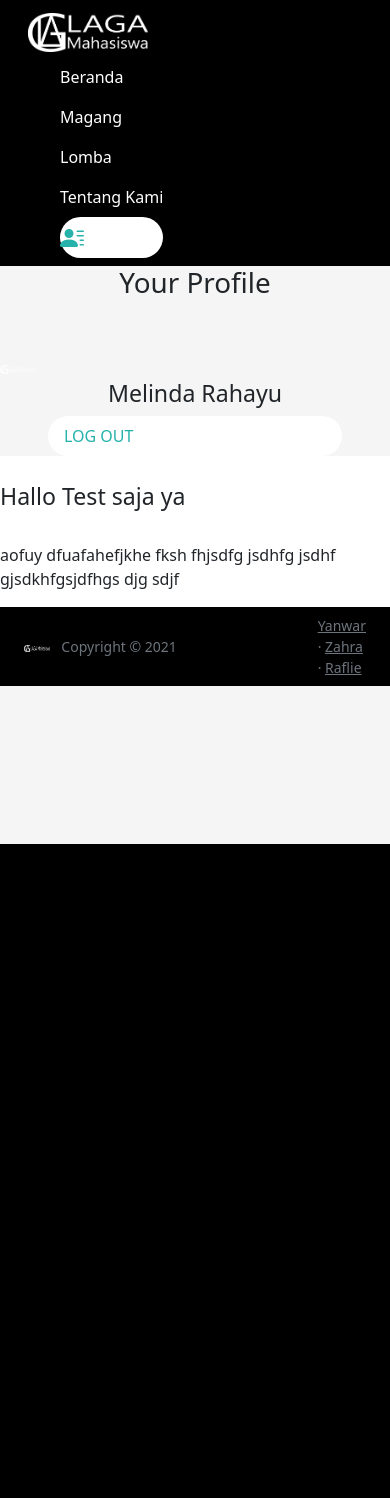
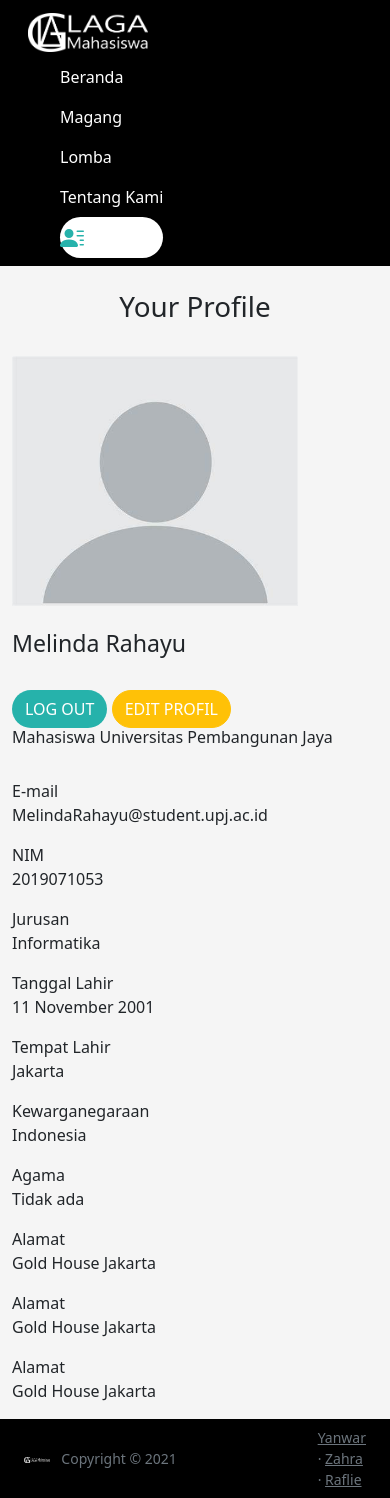
Before and after one commit to yanwarsp/laga-mahasiswa, a CodeIgniter 4 app: the page made by app/Views/profil/view_profil.php in a window 390 px wide. Before the commit the page ends 844 px from the top, so only its background shows below. Run offline with PHP 8.4 and a stand-in for CodeIgniter, Linux system fonts and the light colour scheme; the template is opened without the code that fills it, so the values that code supplies are empty; some libraries are stand-ins or nearby versions.

Commit message:
siang bolong

```diff
--- a/app/Controllers/Admin.php
+++ b/app/Controllers/Admin.php
@@ -3,6 +3,7 @@
 namespace App\Controllers;
 
 use App\Controllers\BaseController;
+use App\Models\UsersModel;
 
 class Admin extends BaseController
 {
@@ -28,7 +29,10 @@ class Admin extends BaseController
     public function daftaruser()
     {
         if (session('nama') == 'Administrator') {
-            echo view("admin/view_daftaruser");
+            $model = new UsersModel();
+            $data['users'] = $model->getUsers();
+
+            echo view('admin/view_daftaruser', $data);
         } else {
             return redirect()->to(base_url('/'));
         }
--- a/app/Views/profil/view_profil.php
+++ b/app/Views/profil/view_profil.php
@@ -53,28 +53,129 @@
 
     <!-- body -->
     <div class="jumbotron">
+        <br>
         <h1 class="text-center">Your Profile</h1>
     </div>
-  <br> <br>
+    <br>
+
+    <div class="container emp-profile">
+        <form method="post">
             <div class="row">
-    <div class="col-sm-4">
+                <div class="col-md-4">
+                    <div class="profile-img">
+                        <img src="img/profil_default.png" alt="" height="250px" />
+                    </div>
+                    <div class="profile-work">
+                        <br>
+                        <h3>Melinda Rahayu </h3> <br>
+                        <a class="btn rounded-pill button1" href="<?= base_url(); ?>/login/logout">LOG OUT</a>
+                        <a class="btn rounded-pill btn-warning" style="color: white; text-decoration: none;" href="<?= base_url(); ?>/login/logout">EDIT PROFIL</a>
+                    </div>
+                </div>
 
-     <img src="/img/logo2.png" alt="LAGA Mahasiswa" width="9%">
-     <h3 class="text-center">Melinda Rahayu </h3>
-     <a class="nav-link loginmenu rounded-pill mx-5" href="<?= base_url(); ?>/login/logout">LOG OUT</a>
+                <div class="col-md-6">
+                        <div class="profile-head">
+                            <h6>
+                                Mahasiswa Universitas Pembangunan Jaya
+                            </h6>
+                            <br>
+                            <div class="tab-content profile-tab" id="myTabContent">
+                        <div class="tab-pane fade show active" id="home" role="tabpanel" aria-labelledby="home-tab">
+                            <div class="row">
+                                <div class="col-md-6">
+                                    <label>E-mail</label>
+                                </div>
+                                <div class="col-md-6">
+                                    <p>MelindaRahayu@student.upj.ac.id</p>
+                                </div>
+                            </div>
+                            <div class="row">
+                                <div class="col-md-6">
+                                    <label>NIM</label>
+                                </div>
+                                <div class="col-md-6">
+                                    <p>2019071053</p>
+                                </div>
+                            </div>
+                            <div class="row">
+                                <div class="col-md-6">
+                                    <label>Jurusan</label>
+                                </div>
+                                <div class="col-md-6">
+                                    <p>Informatika</p>
+                                </div>
+                            </div>
+                            <div class="row">
+                                <div class="col-md-6">
+                                    <label>Tanggal Lahir</label>
+                                </div>
+                                <div class="col-md-6">
+                                    <p>11 November 2001</p>
+                                </div>
+                            </div>
+                            <div class="row">
+                                <div class="col-md-6">
+                                    <label>Tempat Lahir</label>
+                                </div>
+                                <div class="col-md-6">
+                                    <p>Jakarta</p>
+                                </div>
+                            </div>
+                            <div class="row">
+                                <div class="col-md-6">
+                                    <label>Kewarganegaraan</label>
+                                </div>
+                                <div class="col-md-6">
+                                    <p>Indonesia</p>
+                                </div>
+                            </div>
+                            <div class="row">
+                                <div class="col-md-6">
+                                    <label>Agama</label>
+                                </div>
+                                <div class="col-md-6">
+                                    <p>Tidak ada</p>
+                                </div>
+                            </div>
+                            <div class="row">
+                                <div class="col-md-6">
+                                    <label>Alamat</label>
+                                </div>
+                                <div class="col-md-6">
+                                    <p>Gold House Jakarta</p>
+                                </div>
+                                <div class="col-md-6">
 
                                 </div>
+                            </div>
+                            <div class="row">
+                                <div class="col-md-6">
+                                    <label>Alamat</label>
+                                </div>
+                                <div class="col-md-6">
+                                    <p>Gold House Jakarta</p>
+                                </div>
+                                <div class="col-md-6">
+                                </div>
+                            </div>
+                            <div class="row">
+                                <div class="col-md-6">
+                                    <label>Alamat</label>
+                                </div>
+                                <div class="col-md-6">
+                                    <p>Gold House Jakarta</p>
+                                </div>
+                                <div class="col-md-6">
 
-
-
-    <div class="col-sm-8" style="background-color:#FFFFFF">
-      <h3><br>Hallo Test saja ya</h3>
-      <br>
-      <p>aofuy dfuafahefjkhe fksh fhjsdfg jsdhfg jsdhf gjsdkhfgsjdfhgs djg sdjf</p>
                                 </div>
-    <br>
                             </div>
-
+                        </div>
+                    </div>
+                        </div>
+                    </div>
+            </div>
+        </form>
+    </div>
 
 
     <!-- footer -->
@@ -97,6 +198,9 @@
     </footer>
 
 
+
+
+
     <!-- Optional JavaScript; choose one of the two! -->
 
     <!-- Option 1: Bootstrap Bundle with Popper -->
```
Also changed, not shown: app/Models/UsersModel.php (+10 -1 lines), app/Views/admin/view_daftaruser.php (+10 -14 lines), app/Views/lomba/view_lomba.php (+4 -4 lines), app/Views/magang/view_magang.php (+5 -5 lines), public/img/profil_default.png (added), public/img/studio.jpg (added). Lines whose indentation alone changed are shown as unchanged.
